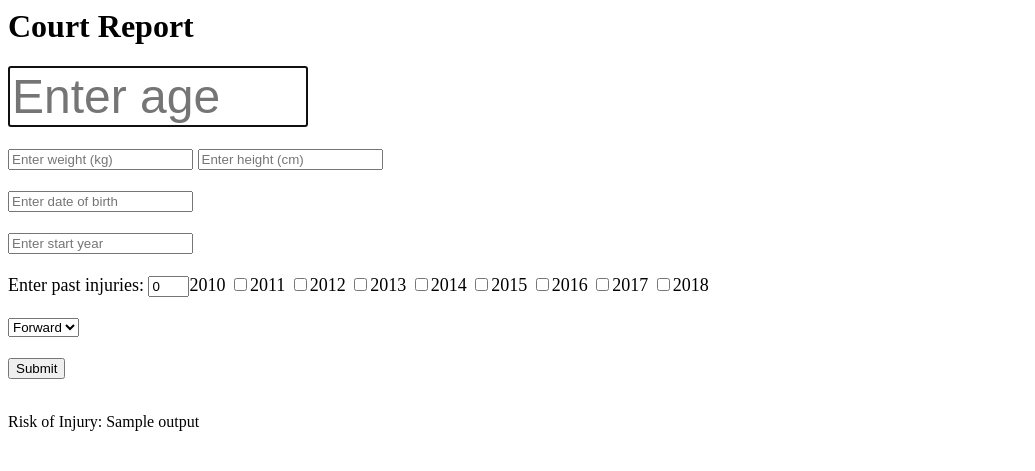
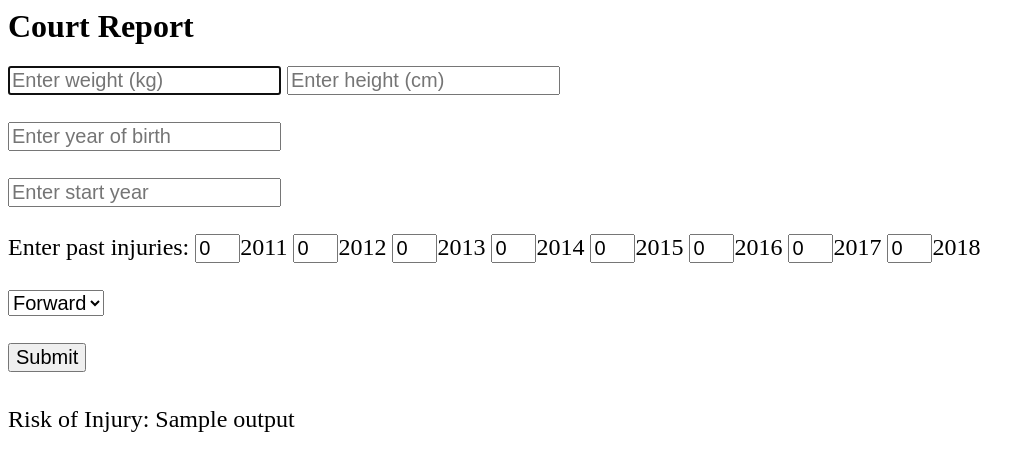
Before and after one commit to haabdii/insight_project, a Flask app: template templates/index.html in a window 1280 px wide. Shown: the top 471 px of the page, without its empty margins (0-1035 px from the left). Run offline with Flask 2, Linux system fonts and the light colour scheme; the template is opened without the code that fills it: most values are stand-ins (such as "Sample title", 1, 10 or a date in 2020).

Commit message:
first commit

```diff
--- a/app.py
+++ b/app.py
@@ -11,22 +11,53 @@ def index():
     if request.method == "POST":
         # get url that the user has entered
         print(request.form)
-        age = dict(request.form)["age"]
         height = dict(request.form)["height"]
         weight = dict(request.form)["weight"]
         dob = dict(request.form)["dob"]
+        age = 2010 - int(dob)
         position = dict(request.form)["position"]
         start = dict(request.form)["start"]
-
-        #print(dict(request.form)["2016"])
-        #print(dict(request.form)["2017"])
-        #year_2018 = dict(request.form)["2018"]
+        years_played_before_2010 = 2010 - int(start)
+        year_11 = dict(request.form)["2011"]
+        year_12 = dict(request.form)["2012"]
+        year_13 = dict(request.form)["2013"]
+        year_14 = dict(request.form)["2014"]
+        year_15 = dict(request.form)["2015"]
+        year_16 = dict(request.form)["2016"]
+        year_17 = dict(request.form)["2017"]
+        year_18 = dict(request.form)["2018"]
+        played = [0 for i in range(9)]
+        diff = int(start) - 2011
+        for i in range(len(played)):
+            if i >= diff:
+                played[i] = 1
+        G_position = 0
+        F_position = 0
+        C_position = 0
+        if position == 'forward':
+            F_position = 1
+        if position == 'center':
+            C_position = 1
+        if position == 'guard':
+            G_position = 1
 
         # Load model
-        #model = pickle.load(open("model.pickle", "rb"))
-        #output = model.predict(X)
-        #output = int(age) + int(height)
-        output = 0.41
+        model = pickle.load(open("model.pickle", "rb"))
+
+        from sklearn.preprocessing import StandardScaler
+        scaler = StandardScaler()
+
+        x = [[int(height), int(weight), G_position, F_position, C_position, \
+              years_played_before_2010, age, int(year_11), int(year_12), int(year_13), \
+              int(year_14), int(year_15), int(year_16), int(year_17), int(year_18), \
+              played[0], played[1], played[2], played[3], played[4], played[5], \
+              played[6], played[7], played[8]]]
+
+        x = scaler.fit_transform(x)
+
+        #output = round(model.predict_proba(x)[0][1], 2)
+
+        output = 0.49
 
     return render_template('index.html', output=output)
 
--- a/templates/index.html
+++ b/templates/index.html
@@ -10,22 +10,16 @@
 
       <form method='POST' action='/'>
 
-          <font size="4">
+          <font size="5">
         <div class="form-group">
-          <input type="text" name="age" placeholder="Enter age" style="max-width: 300px; font-size: 36pt" autofocus required>
+          <input type="text" name="weight" placeholder="Enter weight (kg)" style="max-width: 300px; font-size: 15pt" autofocus required>
+          <input type="text" name="height" placeholder="Enter height (cm)" style="max-width: 300px; font-size: 15pt" autofocus required>
         </div>
 
         <br>
 
         <div class="form-group">
-          <input type="text" name="weight" placeholder="Enter weight (kg)" style="max-width: 300px;" autofocus required>
-          <input type="text" name="height" placeholder="Enter height (cm)" style="max-width: 300px;" autofocus required>
-        </div>
-
-        <br>
-
-        <div class="form-group">
-          <input type="text" name="dob" placeholder="Enter date of birth" style="max-width: 300px;" autofocus required>
+          <input type="text" name="dob" placeholder="Enter year of birth" style="max-width: 300px; font-size: 15pt" autofocus required>
         </div>
 
         <br>
@@ -33,28 +27,28 @@
 
 
         <div class="form-group">
-          <input type="text" name="start" placeholder="Enter start year" style="max-width: 300px;" autofocus required>
+          <input type="text" name="start" placeholder="Enter start year" style="max-width: 300px; font-size: 15pt" autofocus required>
         </div>
 
         <br>
 
         <div class="form-group">
             Enter past injuries:
-          <input type="text" name="2010" value="0" size="2">2010
-          <input type="checkbox" name="2011" value="1">2011
-          <input type="checkbox" name="2012" value="1">2012
-          <input type="checkbox" name="2013" value="1">2013
-          <input type="checkbox" name="2014" value="1">2014
-          <input type="checkbox" name="2015" value="1">2015
-          <input type="checkbox" name="2016" value="1">2016
-          <input type="checkbox" name="2017" value="1">2017
-          <input type="checkbox" name="2018" value="1">2018
+          <input type="text" name="2011" value="0" size="1" style="max-width: 300px; font-size: 15pt"; >2011
+          <input type="text" name="2012" value="0" size="1" style="max-width: 300px; font-size: 15pt"; >2012
+          <input type="text" name="2013" value="0" size="1" style="max-width: 300px; font-size: 15pt"; >2013
+          <input type="text" name="2014" value="0" size="1" style="max-width: 300px; font-size: 15pt"; >2014
+          <input type="text" name="2015" value="0" size="1" style="max-width: 300px; font-size: 15pt"; >2015
+          <input type="text" name="2016" value="0" size="1" style="max-width: 300px; font-size: 15pt"; >2016
+          <input type="text" name="2017" value="0" size="1" style="max-width: 300px; font-size: 15pt"; >2017
+          <input type="text" name="2018" value="0" size="1" style="max-width: 300px; font-size: 15pt"; >2018
+
         </div>
 
         <br>
 
 
-        <select name="position">
+        <select name="position" style="max-width: 300px; font-size: 15pt">
 		<option value="forward">Forward</option>
 		<option value="guard">Guard</option>
 		<option value="center">Center</option>
@@ -62,13 +56,14 @@
 
         <br><br>
 
-        <button type="submit">Submit</button>
+        <button type="submit" style="max-width: 300px; font-size: 15pt";>Submit</button>
 
         </font>
       </form>
 
       <br>
 
+      <font size="5">
       Risk of Injury:
       {{ output }}
 
```
Also changed, not shown: 3 other files.
